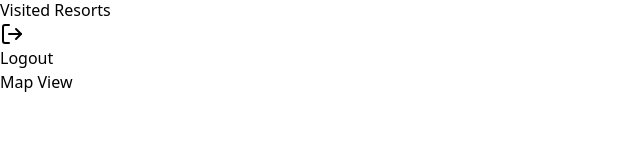
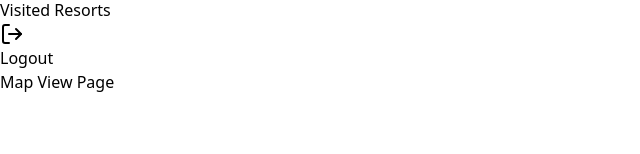
Before and after one commit to Michael-Hills/Resort-Tracker, a React (Vite) app: page / in a window 1280 px wide. Shown: the part 146-300 px from the top of the page, without its empty margins (0-640 px from the left). Built offline with nearby package versions, Linux system fonts and the light colour scheme.

Commit message:
simple pages

```diff
--- a/src/App.jsx
+++ b/src/App.jsx
@@ -1,5 +1,8 @@
 import { Routes, Route } from 'react-router-dom';
 import Sidebar from './components/sidebar';
+import MapView from './pages/MapView'
+import Profile from './pages/Profile'
+import Visited from './pages/Visited'
 
 function App() {
   return (
@@ -7,8 +10,10 @@ function App() {
       <Sidebar />
       <main className="flex-1 ml-64 p-6">
         <Routes>
-          {/* Add your routes here */}
-          <Route path="/" element={<div>Map View</div>} />
+
+          <Route path="/" element={<MapView/>} />
+          <Route path="/profile" element={<Profile/>} />
+          <Route path="/visited" element={<Visited/>} />
 
         </Routes>
       </main>
--- /dev/null
+++ b/src/pages/MapView.jsx
@@ -0,0 +1,5 @@
+export default function MapView() {
+  return (
+    <div>Map View Page</div>
+  )
+}
--- /dev/null
+++ b/src/pages/Profile.jsx
@@ -0,0 +1,5 @@
+export default function Profile() {
+  return (
+    <div>Profile Page</div>
+  )
+}
--- /dev/null
+++ b/src/pages/Visited.jsx
@@ -0,0 +1,5 @@
+export default function Visited() {
+  return (
+    <div>Visited Resorts Page</div>
+  )
+}
```
